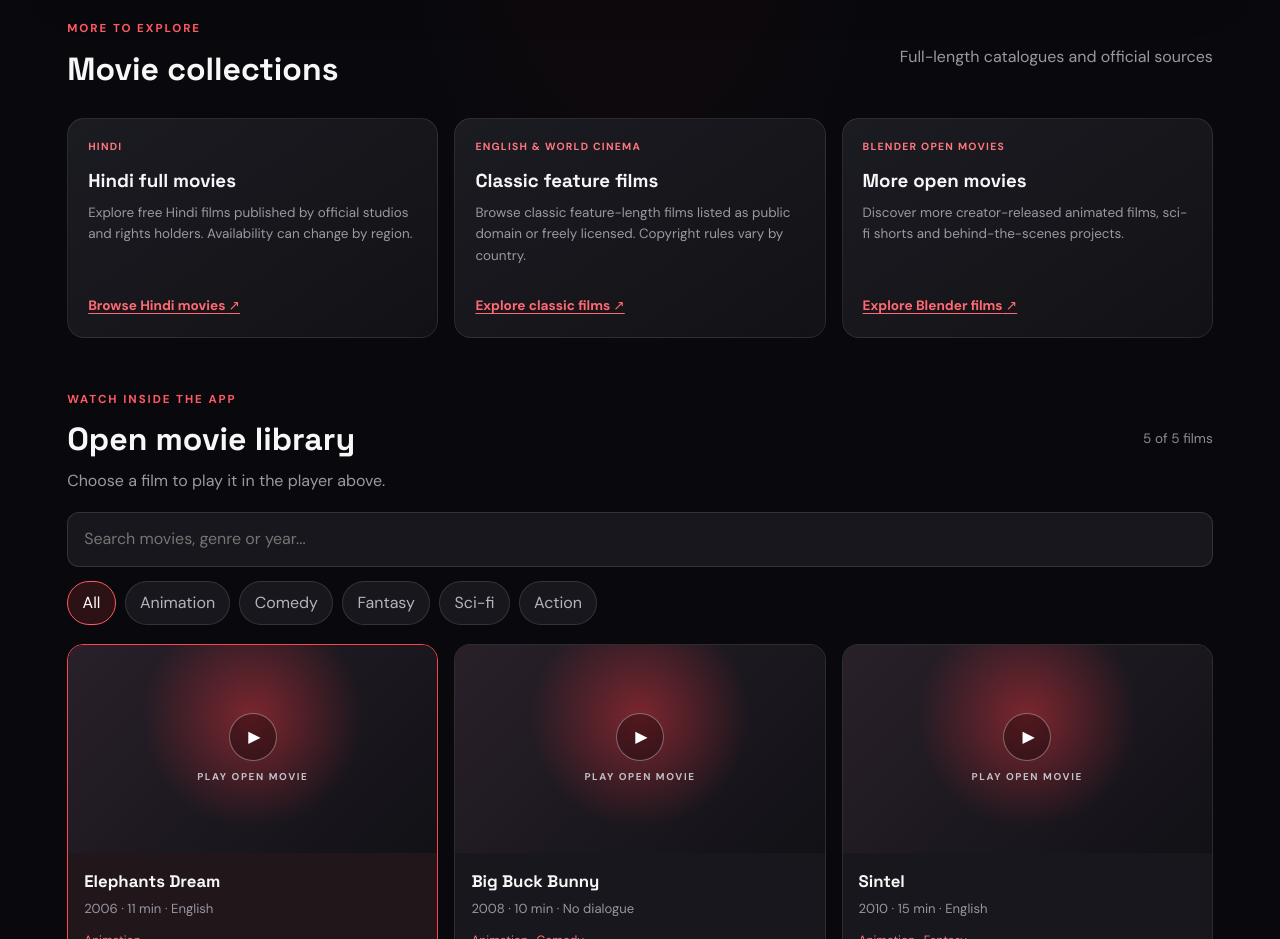
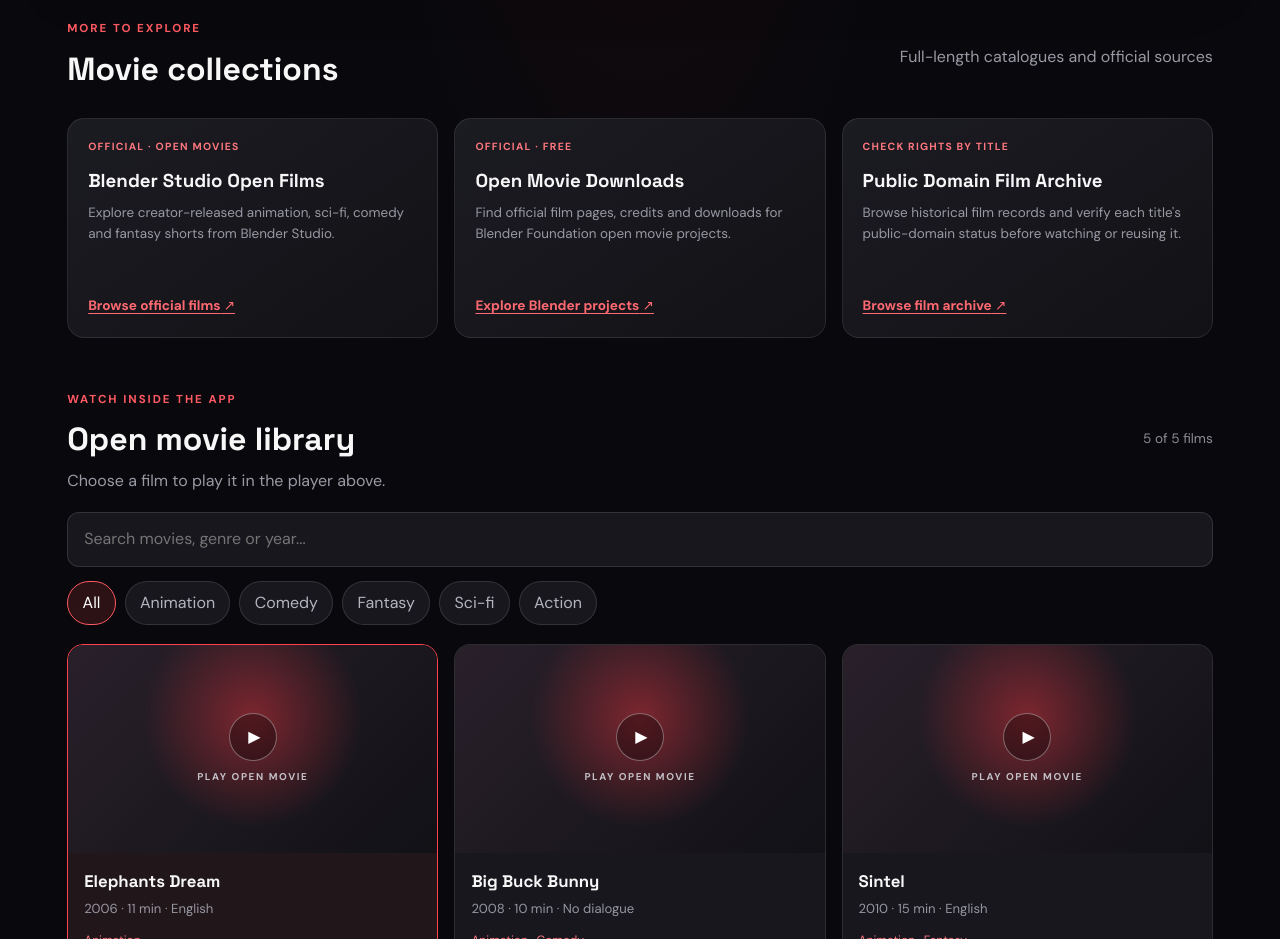
Before and after one commit to AYAAN-AHMAD-SIDDIQUI/movie-trailor-application, a React (Vite) app in the folder frontend/: page /free-movies in a window 1280 px wide. Shown: the part 1440-2379 px from the top of the page. Built offline with nearby package versions, Linux system fonts and the light colour scheme.

Commit message:
Use verified open movie and film archive sources

```diff
--- a/frontend/src/pages/FreeMovies.jsx
+++ b/frontend/src/pages/FreeMovies.jsx
@@ -76,25 +76,25 @@ const freeMovies = [
 
 const collections = [
   {
-    title: "Hindi full movies",
-    tag: "HINDI",
-    description: "Explore free Hindi films published by official studios and rights holders. Availability can change by region.",
-    url: "https://ottasia.com/free/hindi",
-    link: "Browse Hindi movies"
+    title: "Blender Studio Open Films",
+    tag: "OFFICIAL · OPEN MOVIES",
+    description: "Explore creator-released animation, sci-fi, comedy and fantasy shorts from Blender Studio.",
+    url: "https://studio.blender.org/films/",
+    link: "Browse official films"
   },
   {
-    title: "Classic feature films",
-    tag: "ENGLISH & WORLD CINEMA",
-    description: "Browse classic feature-length films listed as public domain or freely licensed. Copyright rules vary by country.",
-    url: "https://www.filmtheque.com/en/free",
-    link: "Explore classic films"
+    title: "Open Movie Downloads",
+    tag: "OFFICIAL · FREE",
+    description: "Find official film pages, credits and downloads for Blender Foundation open movie projects.",
+    url: "https://www.blender.org/about/projects/",
+    link: "Explore Blender projects"
   },
   {
-    title: "More open movies",
-    tag: "BLENDER OPEN MOVIES",
-    description: "Discover more creator-released animated films, sci-fi shorts and behind-the-scenes projects.",
-    url: "https://studio.blender.org/films/",
-    link: "Explore Blender films"
+    title: "Public Domain Film Archive",
+    tag: "CHECK RIGHTS BY TITLE",
+    description: "Browse historical film records and verify each title's public-domain status before watching or reusing it.",
+    url: "https://commons.wikimedia.org/wiki/Category:Films",
+    link: "Browse film archive"
   }
 ];
 
```
